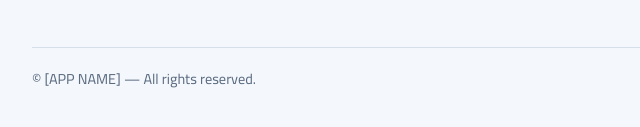
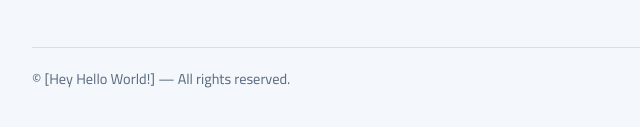
Before and after one commit to heyhelloworld2027-sudo/my-app-legal, a plain HTML site: page index.html in a window 1280 px wide. Shown: the part 465-592 px from the top of the page, 218-858 px from the left. Drawn offline with Linux system fonts and the light colour scheme.

Commit message:
Update index.html

```diff
--- a/index.html
+++ b/index.html
@@ -3,7 +3,7 @@
 <head>
 <meta charset="utf-8">
 <meta name="viewport" content="width=device-width,initial-scale=1">
-<title>Home | [APP NAME]</title>
+<title>Home | [Hey Hello World!]</title>
 <link rel="preconnect" href="https://fonts.googleapis.com">
 <link href="https://fonts.googleapis.com/css2?family=Cairo:wght@400;600;700&display=swap" rel="stylesheet">
 <link rel="stylesheet" href="style.css">
@@ -20,5 +20,5 @@
 <a href="privacy.html"><b><span data-l="ar">سياسة الخصوصية</span><span data-l="en">Privacy Policy</span></b><span data-l="ar">ما نجمعه من بيانات وكيف نحميها.</span><span data-l="en">What data we collect and how we protect it.</span></a>
 <a href="terms.html"><b><span data-l="ar">الشروط والأحكام</span><span data-l="en">Terms &amp; Conditions</span></b><span data-l="ar">قواعد استخدام التطبيق.</span><span data-l="en">Rules for using the app.</span></a>
 </div>
-<footer><span data-l="ar">© [اسم التطبيق] — جميع الحقوق محفوظة.</span><span data-l="en">© [APP NAME] — All rights reserved.</span></footer>
+<footer><span data-l="ar">© [Hey Hello World!] — جميع الحقوق محفوظة.</span><span data-l="en">© [Hey Hello World!] — All rights reserved.</span></footer>
 </div></body></html>
```
